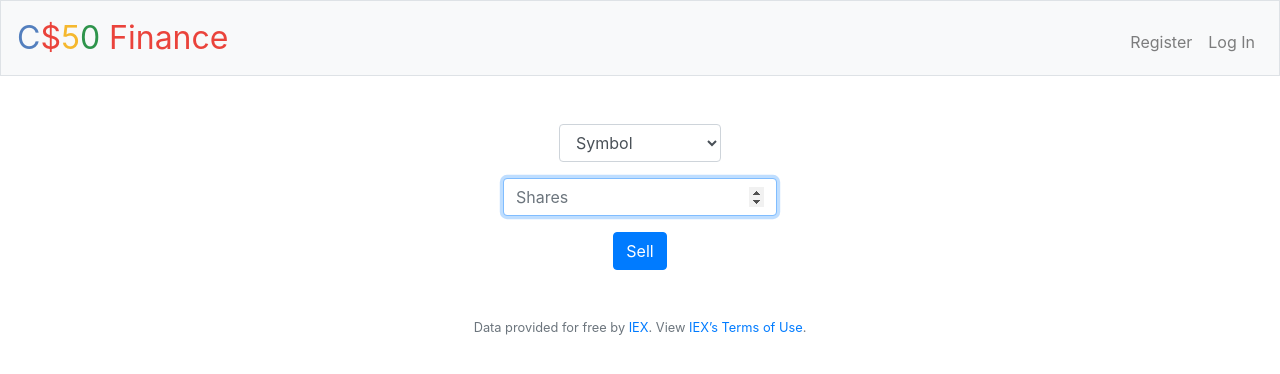
After one commit to LessThanDecent/finance, a Flask app: template templates/sell.html in a window 1280 px wide. The commit adds this page. Shown: the top 374 px of the page. Run offline with Flask 2, Linux system fonts and the light colour scheme; the template is opened without the code that fills it: most values are stand-ins (such as "Sample title", 1, 10 or a date in 2020); some libraries are stand-ins or nearby versions.

Commit message:
Implement index and sell

```diff
--- a/app.py
+++ b/app.py
@@ -44,7 +44,53 @@ if not os.environ.get("API_KEY"):
 @login_required
 def index():
     """Show portfolio of stocks"""
-    return apology("TODO")
+    # Query the user's transactions
+    rows = db.execute("SELECT * FROM transactions WHERE userID=:id", id=session["user_id"])
+    table = {}
+    total = 0
+    for row in rows:
+        # If the symbol is not found in the table, create a new dictionary
+        if row["symbol"] not in table:
+            row_dict = {}
+            # Get the symbol and quantity from the query
+            row_dict["symbol"] = row["symbol"]
+            row_dict["shares"] = int(row["quantity"])
+
+            # Look up the symbol and store the resulting information in the dictionary
+            quote_lookup = lookup(row["symbol"])
+            row_dict["name"] = quote_lookup["name"]
+            row_dict["price"] = quote_lookup["price"]
+            # Calculate the total and store it in the dictionary
+            row_dict["total"] = row_dict["shares"] * quote_lookup["price"]
+
+            # Add to the total balance
+            total += row_dict["total"]
+            # Store the row's dictionary
+            table[row["symbol"]] = row_dict
+        # If the symbol is already in the dictionary
+        else:
+            # Add the quantity to the total shares for the stock
+            table[row["symbol"]]["shares"] += int(row["quantity"])
+
+            # Look up the symbol
+            quote_lookup = lookup(row["symbol"])
+            # Add to the entry's total
+            table[row["symbol"]]["total"] += int(row["quantity"]) * quote_lookup["price"]
+            # Add to the total balance
+            total += int(row["quantity"]) * quote_lookup["price"]
+
+    # Format the float prices for each stock
+    for d in table.values():
+        d["price"] = usd(d["price"])
+        d["total"] = usd(d["total"])
+
+    # Get the user's cash and add it to the total balance
+    user_row = db.execute("SELECT * FROM users WHERE id=:id", id=session["user_id"])[0]
+    cash = user_row["cash"]
+    total += cash
+
+    # Return index.html with the table dictionary, cash, and total
+    return render_template("index.html", table=table.values(), cash=usd(cash), total=usd(total))
 
 
 @app.route("/buy", methods=["GET", "POST"])
@@ -193,7 +239,31 @@ def register():
 @login_required
 def sell():
     """Sell shares of stock"""
-    return apology("TODO")
+    if request.method == "POST":
+        symbol, shares = request.form.get("symbol"), int(request.form.get("shares"))
+
+        if not symbol:
+            return apology("empty symbol", 403)
+        if not shares:
+            return apology("shares field is empty", 403)
+
+        count = db.execute("SELECT SUM(quantity) FROM transactions WHERE userID=:userID AND symbol=:symbol", userID=session["user_id"], symbol=symbol)[0]['SUM(quantity)']
+        if shares > count:
+            return apology("not enough shares", 403)
+
+        db.execute("INSERT INTO transactions ('userID', 'symbol', 'quantity', 'timestamp') VALUES (:userID, :symbol, :quantity, datetime('now'))", userID=session["user_id"], symbol=symbol, quantity=-shares)
+        quote = lookup(symbol)
+        user_cash = db.execute("SELECT * FROM users WHERE id=:id", id=session["user_id"])[0]["cash"]
+        user_cash += shares * quote["price"]
+
+        db.execute("UPDATE users SET cash=:cash WHERE id=:id", cash=user_cash, id=session["user_id"])
+
+        return redirect("/")
+
+    else:
+        rows = db.execute("SELECT * FROM transactions WHERE userID=:id GROUP BY symbol", id=session["user_id"])
+
+        return render_template("sell.html", rows=rows)
 
 
 def errorhandler(e):
--- a/static/styles.css
+++ b/static/styles.css
@@ -45,3 +45,7 @@ main img
     /* constrain images on small screens */
     max-width: 100%;
 }
+
+th, td {
+    text-align: left;
+}
--- /dev/null
+++ b/templates/sell.html
@@ -0,0 +1,22 @@
+{% extends "layout.html" %}
+
+{% block title %}
+    Sell
+{% endblock %}
+
+{% block main %}
+    <form action="/sell" method="post">
+        <div class="form-group">
+            <select class="form-control" name="symbol">
+                <option disabled selected value>Symbol</option>
+                {% for row in rows %}
+                    <option value="{{ row['symbol'] }}">{{ row['symbol'] }}</option>
+                {% endfor %}
+            </select>
+        </div>
+        <div class="form-group">
+            <input autocomplete="off" autofocus class="form-control" name="shares" placeholder="Shares" type="number" min="1">
+        </div>
+        <button class="btn btn-primary" type="submit">Sell</button>
+    </form>
+{% endblock %}
```
Also changed, not shown: templates/index.html (added, +38 -0 lines), finance.db.
